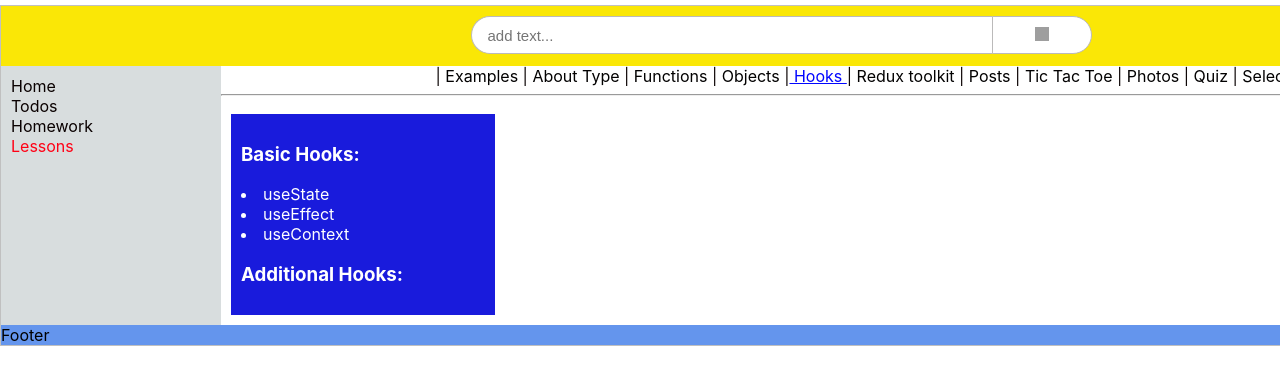
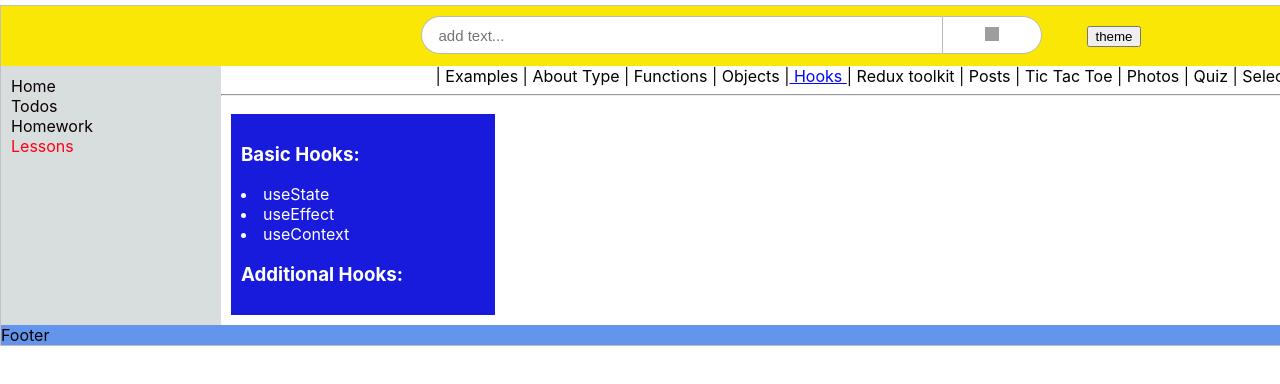
Before and after one commit to VladimirShumliaiev/Type-script-React, a React (Create React App) app in the folder my-app/: page /lessons/hooks in a window 1280 px wide. Shown: the top 384 px of the page. Built offline with nearby package versions, Linux system fonts and the light colour scheme; grey boxes are pictures that could not be loaded.

Commit message:
04.06.2023 +++

```diff
--- a/my-app/src/App.css
+++ b/my-app/src/App.css
@@ -43,3 +43,12 @@
     grid-area: footer;
     background: cornflowerblue;
 }
+
+body[theme-data='light'] {
+    background: white;
+}
+
+body[theme-data='dark'] {
+    background: black;
+    color: white;
+}
--- a/my-app/src/App.tsx
+++ b/my-app/src/App.tsx
@@ -5,9 +5,10 @@ import LayoutCell from "./Components/Routers/LayoutCell";
 
 
 function App() {
+
     return (
         <div>
-          <LayoutCell/>
+          <LayoutCell />
         </div>
     );
 }
--- a/my-app/src/Components/Header/Header.module.css
+++ b/my-app/src/Components/Header/Header.module.css
@@ -13,6 +13,7 @@
     padding: 0 4px 0 16px;
     border-right: none;
 }
+
 .inputHeader img {
     width: 10px;
     height: 10px;
@@ -32,3 +33,7 @@
     height: 14px;
     width: 14px;
 }
+
+.themeButton {
+  margin-left: 45px;
+}
--- a/my-app/src/Components/Header/Header.tsx
+++ b/my-app/src/Components/Header/Header.tsx
@@ -1,13 +1,24 @@
-import React from 'react';
+import React, {FC} from 'react';
 import style from './Header.module.css'
 import Menu from "./Header componnets/Menu";
 
-const Header = () => {
+type Header = {
+    theme: string
+    setTheme: (str: string) => void
+}
+
+const Header: FC<Header> = ({theme, setTheme}) => {
+
+   const onclickHandler = () => {
+       setTheme(theme === 'light' ? 'dark' : 'light')
+   }
+
     return (
         <div className={style.item}>
             <Menu/>
                 <input className={style.inputHeader} placeholder={'add text...'} />
                 <button className={style.search}><img src="https://upload.wikimedia.org/wikipedia/commons/thumb/d/de/OOjs_UI_icon_search-ltr.svg/1200px-OOjs_UI_icon_search-ltr.svg.png" alt=""/></button>
+            <button onClick={onclickHandler} className={style.themeButton}>theme</button>
         </div>
     );
 };
--- a/my-app/src/Components/Routers/LayoutCell.tsx
+++ b/my-app/src/Components/Routers/LayoutCell.tsx
@@ -5,7 +5,6 @@ import Todo from "../mainContent/Todo/Todo"
 import Layout from "../../Layout/Layout";
 import LessonsTypeScript from "../mainContent/Lessons/LessonsTypeScript";
 import HomePage from "../mainContent/HomePage/HomePage";
-
 
 const LayoutCell = () => {
     return (
--- a/my-app/src/Components/mainContent/Todo/Todo.module.css
+++ b/my-app/src/Components/mainContent/Todo/Todo.module.css
@@ -1,7 +1,10 @@
 .item {
+  color: black;
+}
+
+.itemButton {
     cursor: pointer;
-    background: #fdfbfb;
-    color: #0c0303;
+    color: #030c05;
 }
 
 .item img {
--- a/my-app/src/Components/mainContent/Todo/Todo.tsx
+++ b/my-app/src/Components/mainContent/Todo/Todo.tsx
@@ -3,6 +3,7 @@ import {useAppDispatch, useAppSelector} from "../../../hooks/hooks";
 import {addTodo, fetchTodo} from "../../../redux/Slices/todoSlice";
 import TodoInput from "./TodoInput";
 import TodoList from "./TodoList";
+import style from "./Todo.module.css";
 
 
 
@@ -12,7 +13,9 @@ const Todo = () => {
     const {error, pending} = useAppSelector(state => state.todo)
 
     const addTask = () => {
-        dispatch(addTodo(title))
+        if (title) {
+            dispatch(addTodo(title))
+        }
     }
 
     useEffect(() => {
@@ -20,7 +23,7 @@ const Todo = () => {
     },[dispatch])
 
     return (
-        <div>
+        <div className={style.item}>
             <TodoInput title={title} setTitle={setTitle} addTodo={addTask}/>
             {pending && <h3>Loading...</h3>}
             {error && <h3>{error}</h3>}
--- a/my-app/src/Components/mainContent/Todo/TodoListItem.tsx
+++ b/my-app/src/Components/mainContent/Todo/TodoListItem.tsx
@@ -31,7 +31,7 @@ const TodoListItem: FC<TodoListProps> = (props) => {
                 onChange={onChangeHandle}
             />
             {title}
-            <span className={style.item} onClick={onclickHandle}><img src={buttonImg} alt=""/></span>
+            <span className={style.itemButton} onClick={onclickHandle}><img src={buttonImg} alt=""/></span>
         </div>
     );
 };
--- a/my-app/src/Layout/Layout.tsx
+++ b/my-app/src/Layout/Layout.tsx
@@ -1,29 +1,30 @@
-import React from 'react';
+import React, {useEffect, useState} from 'react';
 import Header from "../Components/Header/Header";
 import NavBar from "../Components/navBar/NavBar";
 import {Outlet} from "react-router-dom";
 
 const Layout = () => {
+    const [theme, setTheme] = useState('light')
+
+    useEffect(() => {
+        document.body.setAttribute('theme-data', theme)
+    },[theme])
+
+
     return (
         <div className="App">
-
             <div className={'Header'}>
-                <Header/>
+                <Header theme={theme} setTheme={setTheme} />
             </div>
-
             <div className={'NavBar'}>
                 <NavBar/>
-
             </div>
-
             <div className={'Main'}>
                 <Outlet/>
             </div>
-
             <div className={'Footer'}>
                 Footer
             </div>
-
         </div>
     );
 };
--- a/my-app/src/redux/Slices/photosSlice.ts
+++ b/my-app/src/redux/Slices/photosSlice.ts
@@ -47,7 +47,6 @@ const photosSlice = createSlice({
                 state.photosList = action.payload
             })
     }
-
 })
 
 export default photosSlice.reducer
```
